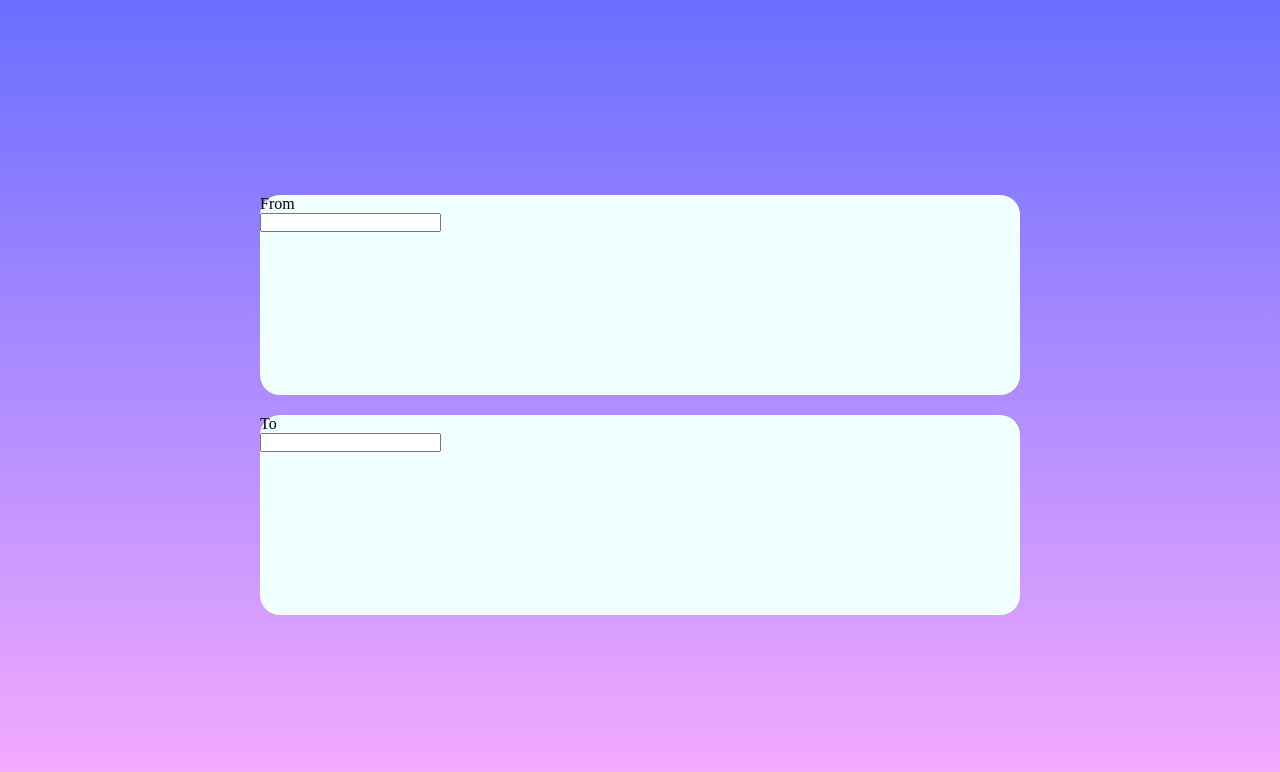
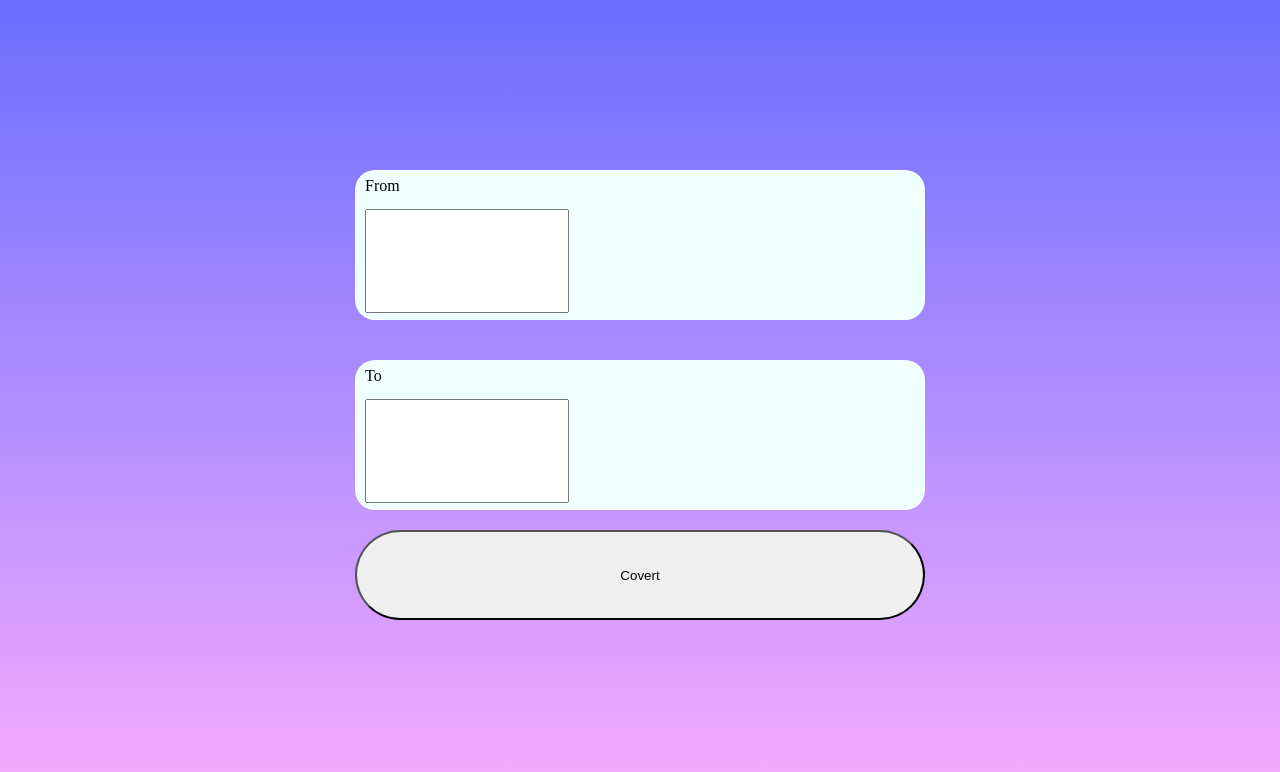
Before and after one commit to hikigaya007/Currency-exchange-React, a React (Create React App) app in the folder curr-exc/: page / in a window 1280 px wide. Shown: the top 772 px of the page. Built offline with nearby package versions, Linux system fonts and the light colour scheme.

Commit message:
fixed button issue

```diff
--- a/curr-exc/src/App.css
+++ b/curr-exc/src/App.css
@@ -11,24 +11,50 @@
     background:linear-gradient(#696eff,#f8acff);
 }
 .inner-container{
-
-    height: 450px;
-    width: 800px;
+    display: flex;
+    flex-direction: column;
+    height: 500px;
+    width: 600px;
+    align-items: center;
 }
 .textbox1-container{
+    display: flex;
+    flex-direction: column;
+    justify-content: space-around;
     background-color: azure;
     margin: 20px;
-    height: 200px;
-    width: 95%;
-    border-radius: 20px;
-}
-.textbox2-container{
-    background-color: azure;
-    margin: 20px;
-    height: 200px;
+    height: 150px;
     width: 95%;
     border-radius: 20px;
 }
 .textbox1{
-    height: ;
+    margin-left: 10px;
+    width:200px;
+    height: 100px;
+    font-size: 30px;
+    outline: none;
 }
+.textbox2-container{
+    display: flex;
+    flex-direction: column;
+    justify-content: space-around;
+    background-color: azure;
+    margin: 20px;
+    height: 150px;
+    width: 95%;
+    border-radius: 20px;
+}
+.textbox2{
+    width:200px;
+    height: 100px;
+    font-size: 30px;
+    outline: none;
+    margin-left: 10px;
+}
+
+.convert-button {
+    height: 90px;
+    width: 95%;
+    border-radius: 50px;
+    cursor: pointer;
+}
--- a/curr-exc/src/App.js
+++ b/curr-exc/src/App.js
@@ -5,13 +5,14 @@ const App = () => {
     <div className='container'>
         <div className='inner-container' >
             <div className="textbox1-container">
-                <p>From</p>
+                <p style={{marginLeft:'10px'}}>From</p>
                 <input type="text" className="textbox1" />
             </div>
             <div className="textbox2-container">
-                <p>To</p>
+                <p style={{marginLeft:'10px'}}>To</p>
                 <input type="text" className="textbox2" />
             </div>
+            <input type="button" value={"Covert"} className='convert-button' />
         </div>
     </div>
   )
```
